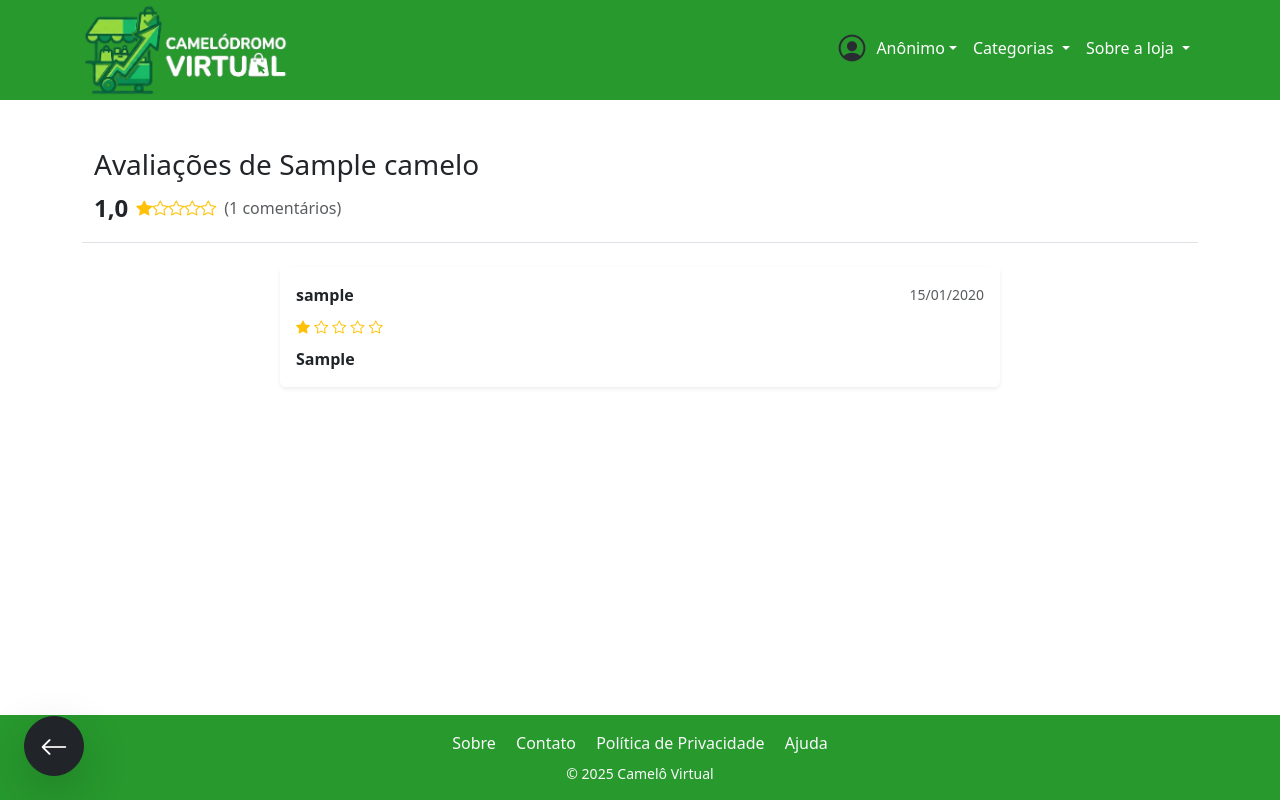
After one commit to LeonardoRodeghiero/CameloVirtual, a Django app: page /1/avaliacoes in a window 1280 px wide. The commit adds this page. Run offline with Django 5.2, Linux system fonts and the light colour scheme; tables that the repository leaves empty hold one stand-in row (values such as "Sample post"); some libraries are stand-ins or nearby versions.

Commit message:
Fazendo avaliacoes para os camelos

```diff
--- /dev/null
+++ b/paginas/templates/paginas/camelo/avaliacoes_camelo.html
@@ -0,0 +1,115 @@
+{% extends 'paginas/camelo_padrao.html' %}
+
+
+{% block conteudo %}
+<div class="container mt-4 mb-5">
+    <div class="row mb-4">
+        <div class="col-12 border-bottom pb-3">
+            <h3>Avaliações de {{ camelo.nome_fantasia }}</h3>
+            <div class="d-flex align-items-center">
+                <span class="fs-4 fw-bold me-2">{{ camelo.avaliacao_geral }}</span>
+                {% for i in "12345" %}
+                    <i class="bi bi-star{% if i|add:'0' <= media_inteira %}-fill{% endif %} text-warning"></i>
+                {% endfor %}
+                <span class="text-muted ms-2">({{ qtd_avaliacoes }} comentários)</span>
+            </div>
+        </div>
+    </div>
+
+    <div class="row justify-content-center">
+        <div class="col-md-8">
+            {% if pode_avaliar and not ja_avaliou %}
+                <div class="card mb-5 border-primary shadow-sm">
+                    <div class="card-body">
+                        <h5 class="card-title mb-3">Sua opinião é importante!</h5>
+                        <form method="post">
+                            {% csrf_token %}
+
+                            <label class="form-label d-block text-muted small">Sua nota:</label>
+                            <div class="rating mb-3">
+                                {% for i in "54321" %}
+                                    <input type="radio" id="star{{ i }}" name="nota" value="{{ i }}" required>
+                                    <label for="star{{ i }}" title="{{ i }} estrelas">
+                                        <i class="bi bi-star-fill"></i>
+                                    </label>
+                                {% endfor %}
+                            </div>
+
+                            <label class="form-label text-muted small">Seu comentário:</label>
+                            {{ form.mensagem }}
+
+                            <div class="d-grid mt-3">
+                                <button type="submit" class="btn btn-primary">
+                                    <i class="bi bi-send me-2"></i>Publicar Avaliação
+                                </button>
+                            </div>
+                        </form>
+                    </div>
+                </div>
+                <hr class="mb-5">
+            {% endif %}
+            {% for avaliacao in avaliacoes %}
+                <div class="card mb-3 shadow-sm border-0">
+                    <div class="card-body">
+                        <div class="d-flex justify-content-between align-items-center mb-2">
+                            <strong>{{ avaliacao.usuario.username }}</strong>
+                            <small class="text-muted">{{ avaliacao.data_hora_mensagem|date:"d/m/Y" }}</small>
+                        </div>
+                        <div class="mb-2">
+                            {% for i in "12345" %}
+                                <i class="bi bi-star{% if i|add:'0' <= avaliacao.nota %}-fill{% endif %} text-warning small"></i>
+                            {% endfor %}
+                        </div>
+                        <p class="mb-0">{{ avaliacao.mensagem|linebreaksbr }}</p>
+
+                        {% if request.user == avaliacao.usuario %}
+                            <div class="text-end mt-2">
+                                <button class="btn btn-sm btn-outline-danger border-0" data-bs-toggle="modal" data-bs-target="#confirmModal{{ avaliacao.pk }}">
+                                    <i class="bi bi-trash"></i> Excluir
+                                </button>
+                            </div>
+                        {% endif %}
+                    </div>
+                </div>
+            {% empty %}
+                <div class="text-center py-5">
+                    <i class="bi bi-chat-dots text-muted display-1"></i>
+                    <p class="mt-3 text-muted">Ainda não há comentários detalhados para este camelô.</p>
+                </div>
+            {% endfor %}
+        </div>
+    </div>
+</div>
+
+<div class="position-fixed bottom-0 start-0 m-4" style="z-index: 1030;">
+    <a href="{% url 'camelo' camelo.pk %}" class="btn btn-dark btn-lg rounded-circle shadow-lg d-flex align-items-center justify-content-center" style="width: 60px; height: 60px;" title="Voltar para o Início">
+        <i class="bi bi-arrow-left fs-3"></i>
+    </a>
+</div>
+
+{% for avaliacao in avaliacoes %}
+    {% if request.user == avaliacao.usuario %}
+    <div class="modal fade" id="confirmModal{{ avaliacao.pk }}" tabindex="-1" aria-hidden="true">
+        <div class="modal-dialog modal-dialog-centered">
+            <div class="modal-content">
+                <form method="post" action="{% url 'excluir-avaliacao-usuario' avaliacao.pk %}">
+                    {% csrf_token %}
+                    <div class="modal-header">
+                        <h5 class="modal-title">Confirmar exclusão</h5>
+                        <button type="button" class="btn-close" data-bs-dismiss="modal"></button>
+                    </div>
+                    <div class="modal-body">
+                        Tem certeza que deseja apagar seu comentário? Esta ação não pode ser desfeita.
+                    </div>
+                    <div class="modal-footer">
+                        <button type="button" class="btn btn-secondary" data-bs-dismiss="modal">Cancelar</button>
+                        <button type="submit" class="btn btn-danger">Excluir Permanentemente</button>
+                    </div>
+                </form>
+            </div>
+        </div>
+    </div>
+    {% endif %}
+{% endfor %}
+
+{% endblock %}
--- a/paginas/templates/paginas/camelo_padrao.html
+++ b/paginas/templates/paginas/camelo_padrao.html
@@ -518,98 +518,44 @@
 .btn-control:hover {
     background: var(--verde);
 }
+
+.hover-shadow:hover {
+    transform: translateY(-5px);
+    box-shadow: 0 .5rem 1rem rgba(0,0,0,.15)!important;
+}
 </style>
 
 
-            <div class="d-flex justify-content-center align-items-center">
-        <i class="text-muted ms-2">{{ camelo.avaliacao_geral }}</i>
-        {% for i in "12345" %}
-            {% if i|add:"0" <= media_inteira %}
-            <i class="bi bi-star-fill text-warning"></i>
-            {% elif i|add:"0" == media_inteira|add:"1" and media_meia %}
-            <i class="bi bi-star-half text-warning"></i>
+<div class="col-md-4 mb-4">
+    <a href="{% url 'todas-avaliacoes-camelo' camelo.pk %}" class="text-decoration-none text-dark">
+        <div class="card shadow-sm border-0 hover-shadow" style="transition: 0.3s;">
+            <div class="card-body text-center">
+                <h6 class="text-muted text-uppercase small fw-bold">Avaliações do Camelô</h6>
 
-            {% else %}
-            <i class="bi bi-star text-warning"></i>
-            {% endif %}
-        {% endfor %}
-        <small class="text-muted ms-2">({{ qtd_avaliacoes }})</small>
-    </div>
+                <h2 class="display-5 fw-bold text-primary mb-0">{{ camelo.avaliacao_geral }}</h2>
+
+                <div class="my-2">
+                    {% for i in "12345" %}
+                        <i class="bi bi-star{% if i|add:'0' <= media_inteira %}-fill{% endif %} text-warning fs-4"></i>
+                    {% endfor %}
+                </div>
+
+                <p class="text-muted mb-3">
+                    <i class="bi bi-chat-left-text me-1"></i> {{ qtd_avaliacoes }} opiniões de clientes
+                </p>
+
+                <div class="d-grid">
+                    <span class="btn btn-outline-primary btn-sm">Ver todos os comentários</span>
+                </div>
+            </div>
+        </div>
+    </a>
+</div>
 
 
-    <div class='container pt-4 d-flex flex-column align-items-center'>
-        {% if pode_avaliar and not ja_avaliou %}
-        <h5>Deixe sua avaliação:</h5>
-        <form method="post">
-            {% csrf_token %}
 
-            <div class="rating mb-3">
-            {% for i in "54321" %}
-                <input type="radio" id="star{{ i }}" name="nota" value="{{ i }}">
-                <label for="star{{ i }}" title="{{ i }} estrelas">
-                <i class="bi bi-star-fill"></i>
-                </label>
-            {% endfor %}
-            </div>
 
-            {{ form.mensagem }}
-            <button type="submit" class="btn btn-success mt-2">Enviar Avaliação</button>
-        </form>
-        {% endif %}
 
-    <div class="mt-4">
-  <h5>Avaliações:</h5>
-  {% for avaliacao in avaliacoes %}
-  <hr>
-    <div class="d-flex justify-content-between align-items-start mb-2">
-      <div>
-        <strong>{{ avaliacao.usuario.username }}</strong> -
-        {% for i in "12345" %}
-          {% if i|add:"0" <= avaliacao.nota %}
-            <i class="bi bi-star-fill text-warning"></i>
-          {% else %}
-            <i class="bi bi-star text-warning"></i>
-          {% endif %}
-        {% endfor %}
-        <small class="text-muted ms-2">{{ avaliacao.data_hora_mensagem|date:"d/m/Y" }}</small>
-        <br>
-        <p class="text-break" style="white-space: pre-line;">
-            {{ avaliacao.mensagem|linebreaksbr }}
-        </p>
-      </div>
-
-      {% if request.user == avaliacao.usuario %}
-        <button type="button" class="btn btn-sm btn-danger ms-2" data-bs-toggle="modal" data-bs-target="#confirmModal{{ avaliacao.pk }}" title="Excluir">
-          <i class="bi bi-trash"></i>
-        </button>
-      {% endif %}
-    </div>
-
-    <!-- Modal de confirmação -->
-    <div class="modal fade" id="confirmModal{{ avaliacao.pk }}" tabindex="-1" aria-hidden="true">
-      <div class="modal-dialog">
-        <div class="modal-content">
-          <form method="post" action="{% url 'excluir-avaliacao-usuario' avaliacao.pk %}">
-            {% csrf_token %}
-            <div class="modal-header">
-              <h5 class="modal-title">Confirmar exclusão</h5>
-              <button type="button" class="btn-close" data-bs-dismiss="modal"></button>
-            </div>
-            <div class="modal-body">
-              Tem certeza que deseja excluir <strong>Sua Avaliação neste camelô</strong>?
-            </div>
-            <div class="modal-footer">
-              <button type="button" class="btn btn-secondary" data-bs-dismiss="modal">Cancelar</button>
-              <button type="submit" class="btn btn-danger">Excluir</button>
-            </div>
-          </form>
-        </div>
-      </div>
-    </div>
-  {% empty %}
-    <p>Este camelô ainda não possui avaliações.</p>
-  {% endfor %}
-  </div>
 
   <div class="container mt-4 position-relative">
 
--- a/paginas/templates/paginas/index.html
+++ b/paginas/templates/paginas/index.html
@@ -513,7 +513,7 @@
 
 
 
-{% if camelos_que_faz_parte is not None %}
+{% if camelos_que_faz_parte and request.user.is_authenticated %}
     <div class="container mt-4 position-relative">
         <h2 class="pt-2">
 
--- a/paginas/urls.py
+++ b/paginas/urls.py
@@ -1,5 +1,5 @@
 from django.urls import path
-from .views import IndexView, AcessoNegadoView, ClienteProdutoList, ProdutoEspecifico, VerCarrinho, alterar_quantidade, CameloView, AcessoNegadoCameloView, ClienteProdutoCameloList, ProdutoCameloEspecifico, ClienteCameloList, InserirFuncionarioView, ConfirmarFuncionarioView, ConfirmarEndereco, VerHistoricoPedidos, ProdutoCameloCategoriaList, FinalizarPedidoView, CancelarPedidoView
+from .views import IndexView, AcessoNegadoView, ClienteProdutoList, ProdutoEspecifico, VerCarrinho, alterar_quantidade, CameloView, AcessoNegadoCameloView, ClienteProdutoCameloList, ProdutoCameloEspecifico, ClienteCameloList, InserirFuncionarioView, ConfirmarFuncionarioView, ConfirmarEndereco, VerHistoricoPedidos, ProdutoCameloCategoriaList, FinalizarPedidoView, CancelarPedidoView, AvaliacoesCamelo
 urlpatterns = [
     path('', IndexView.as_view(), name="index"),
     path('<int:pk>/', CameloView.as_view(), name="camelo"),
@@ -31,6 +31,9 @@ urlpatterns = [
 
     path('pedido/cancelar/<int:pk>/', CancelarPedidoView.as_view(), name='cancelar-pedido'),
 
+    path('<int:pk>/avaliacoes', AvaliacoesCamelo.as_view(), name='todas-avaliacoes-camelo'),
+
+
 
 
 ]
--- a/paginas/views.py
+++ b/paginas/views.py
@@ -69,23 +69,25 @@ class IndexView(TemplateView):
             camelos = Camelo_Usuario.objects.filter(usuario=usuario).annotate(
                 qtd_total_avaliacoes_camelo=Count('camelo__avaliacoes_camelo')
             )
+
+            for item in camelos:
+            # Lógica para estrelas (usando o campo avaliacao_geral do seu Model)
+                inteira = int(item.camelo.avaliacao_geral)
+                tem_meia = (item.camelo.avaliacao_geral - inteira) >= 0.5
+
+                lista_customizada_camelos.append({
+                    'camelo': item.camelo,
+                    'media_avaliacoes': round(item.camelo.avaliacao_geral, 1),
+                    'media_inteira': range(inteira),
+                    'tem_meia': tem_meia,
+                    'qtd_avaliacoes': item.qtd_total_avaliacoes_camelo,
+                })
+
         else:
             camelos = None
 
 
 
-        for item in camelos:
-            # Lógica para estrelas (usando o campo avaliacao_geral do seu Model)
-            inteira = int(item.camelo.avaliacao_geral)
-            tem_meia = (item.camelo.avaliacao_geral - inteira) >= 0.5
-
-            lista_customizada_camelos.append({
-                'camelo': item.camelo,
-                'media_avaliacoes': round(item.camelo.avaliacao_geral, 1),
-                'media_inteira': range(inteira),
-                'tem_meia': tem_meia,
-                'qtd_avaliacoes': item.qtd_total_avaliacoes_camelo,
-            })
 
 
         # 3. Enviamos para o contexto
@@ -138,8 +140,6 @@ class CameloView(TemplateView):
 
 
 
-        ja_avaliou = Avaliacao.objects.filter(camelo=camelo, usuario=usuario).exists()
-
         pode_avaliar =  Camelo_Usuario.objects.filter(camelo=camelo).exists()
 
         avaliacoes = Avaliacao.objects.filter(camelo=camelo)
@@ -158,6 +158,9 @@ class CameloView(TemplateView):
         context['qtd_avaliacoes'] = avaliacoes.count()
 
         if usuario.is_authenticated:
+            ja_avaliou = Avaliacao.objects.filter(camelo=camelo, usuario=usuario).exists()
+
+
             context['ja_avaliou'] = ja_avaliou
             context['pode_avaliar'] = pode_avaliar
 
@@ -821,3 +824,66 @@ class CancelarPedidoView(View):
         objeto.save()
 
         return redirect(reverse('listar-pedidos-camelo', kwargs={'camelo_id': camelo_id}))
+
+
+class AvaliacoesCamelo(TemplateView):
+    template_name = 'paginas/camelo/avaliacoes_camelo.html'
+
+    def get_context_data(self, **kwargs):
+        context = super().get_context_data(**kwargs)
+
+        camelo_id = self.kwargs.get("pk")
+        camelo = get_object_or_404(Camelo, id=camelo_id)
+        usuario = self.request.user
+
+
+
+        pode_avaliar =  Camelo_Usuario.objects.filter(camelo=camelo).exists()
+
+        avaliacoes = Avaliacao.objects.filter(camelo=camelo)
+
+        # Forma para meia estrela
+        inteira = int(camelo.avaliacao_geral)
+        tem_meia = (camelo.avaliacao_geral - inteira) >= 0.5
+        context["media_avaliacoes"] = round(camelo.avaliacao_geral, 1)
+        context["media_inteira"] = inteira
+        context["media_meia"] = tem_meia
+
+
+
+        context['form'] = AvaliacaoForm()
+        context['avaliacoes'] = avaliacoes
+        context['qtd_avaliacoes'] = avaliacoes.count()
+
+        if usuario.is_authenticated:
+            ja_avaliou = Avaliacao.objects.filter(camelo=camelo, usuario=usuario).exists()
+
+
+            context['ja_avaliou'] = ja_avaliou
+            context['pode_avaliar'] = pode_avaliar
+
+
+
+
+
+
+        camelo_id = self.kwargs.get("pk")
+        camelo = get_object_or_404(Camelo, pk=camelo_id)
+        context["camelo"] = camelo
+        return context
+
+    def post(self, request, *args, **kwargs):
+        camelo_id = self.kwargs.get("pk")
+        camelo = get_object_or_404(Camelo, id=camelo_id)
+
+        form = AvaliacaoForm(request.POST)
+
+
+        if form.is_valid():
+            avaliacao = form.save(commit=False)
+            avaliacao.usuario = request.user
+            avaliacao.camelo = camelo
+            avaliacao.save()
+            return redirect('todas-avaliacoes-camelo', pk=camelo.pk)
+        context = self.get_context_data(form=form)
+        return self.render_to_response(context)
```
